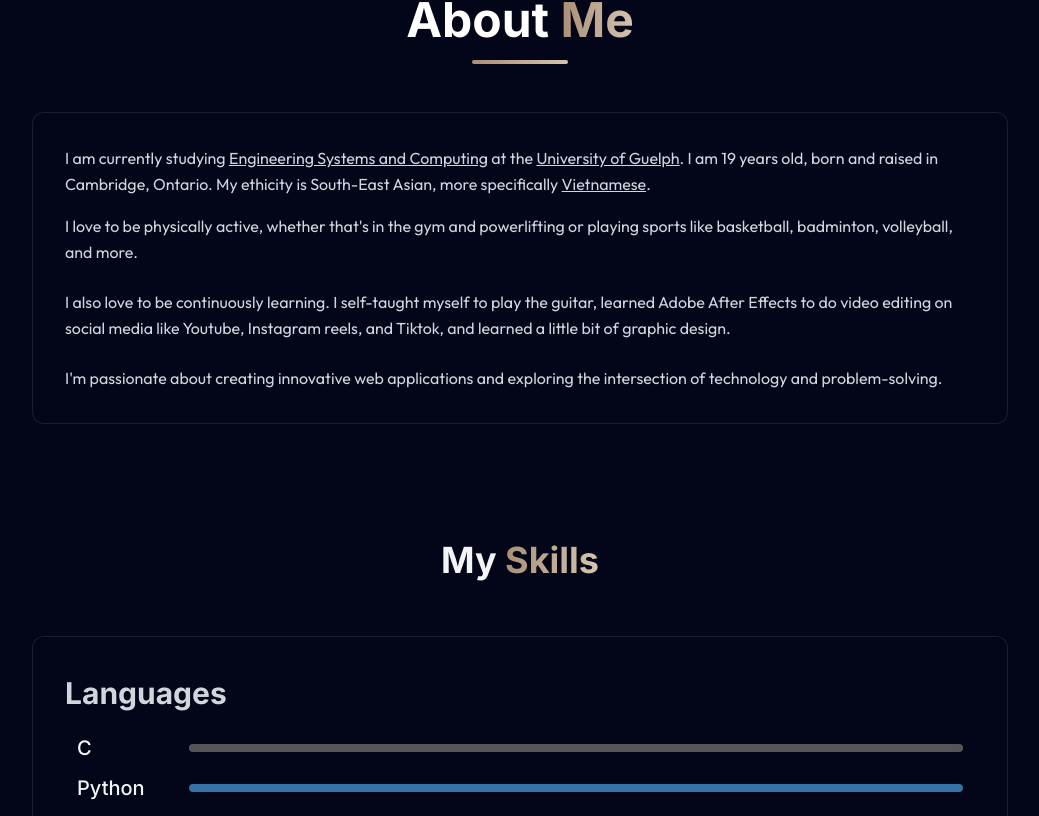
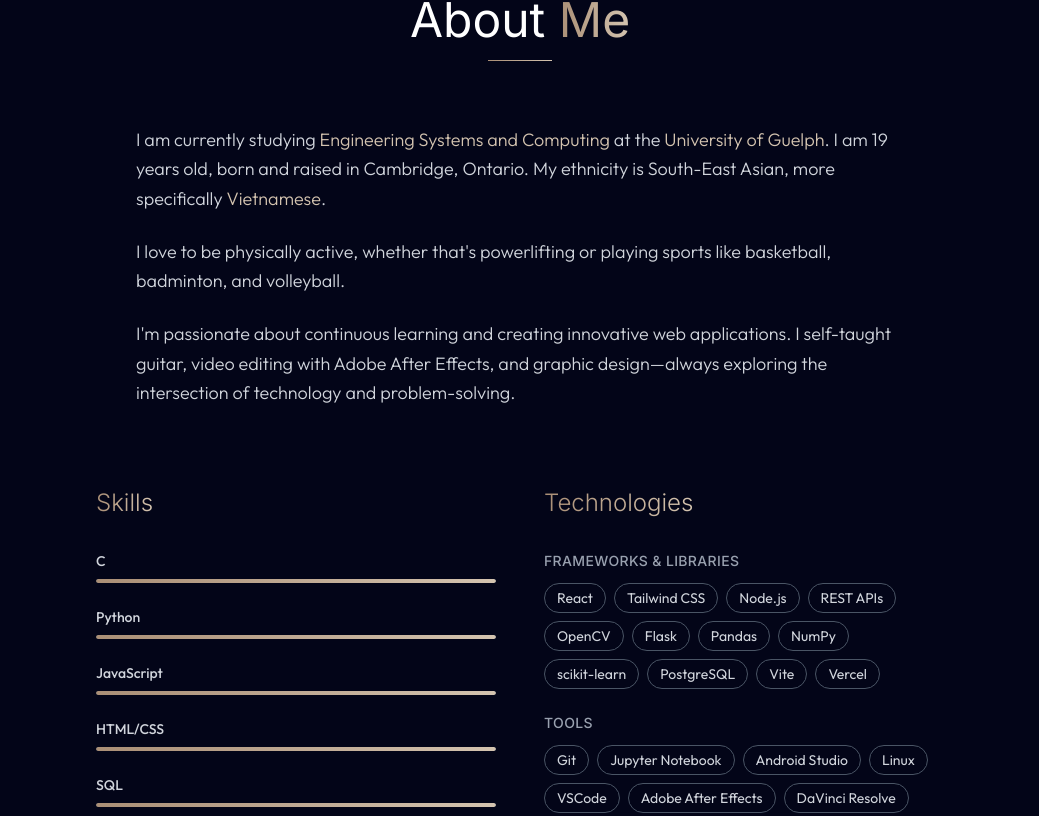
Before and after one commit to louisnguyenn/Louis-Personal-Portfolio, a React (Vite) app: page / in a window 1280 px wide. Shown: the part 884-1700 px from the top of the page, without its empty margins (120-1159 px from the left). Built offline with nearby package versions, Linux system fonts and the light colour scheme.

Commit message:
made about me more simple

```diff
--- a/src/components/sections/About.jsx
+++ b/src/components/sections/About.jsx
@@ -1,7 +1,68 @@
-import { ScrollReveal } from "../ScrollReveal";
 import { useState, useEffect, useRef } from "react";
 
-const SkillBar = ({ skill, color, percentage, delay = 0 }) => {
+const ScrollReveal = ({
+  children,
+  direction = "up",
+  distance = 50,
+  duration = 0.8,
+}) => {
+  const [isVisible, setIsVisible] = useState(false);
+  const ref = useRef(null);
+
+  useEffect(() => {
+    const observer = new IntersectionObserver(
+      ([entry]) => {
+        if (entry.isIntersecting) {
+          setIsVisible(true);
+        }
+      },
+      { threshold: 0.1 }
+    );
+
+    if (ref.current) {
+      observer.observe(ref.current);
+    }
+
+    return () => {
+      if (ref.current) {
+        observer.unobserve(ref.current);
+      }
+    };
+  }, []);
+
+  const getTransform = () => {
+    if (!isVisible) {
+      switch (direction) {
+        case "up":
+          return `translateY(${distance}px)`;
+        case "down":
+          return `translateY(-${distance}px)`;
+        case "left":
+          return `translateX(${distance}px)`;
+        case "right":
+          return `translateX(-${distance}px)`;
+        default:
+          return `translateY(${distance}px)`;
+      }
+    }
+    return "translateY(0)";
+  };
+
+  return (
+    <div
+      ref={ref}
+      style={{
+        transform: getTransform(),
+        opacity: isVisible ? 1 : 0,
+        transition: `all ${duration}s ease-out`,
+      }}
+    >
+      {children}
+    </div>
+  );
+};
+
+const SkillBar = ({ skill, percentage, delay = 0 }) => {
   const [isVisible, setIsVisible] = useState(false);
   const skillBarRef = useRef(null);
 
@@ -12,10 +73,7 @@ const SkillBar = ({ skill, color, percentage, delay = 0 }) => {
           setIsVisible(true);
         }
       },
-      {
-        threshold: 0.2, // trigger when x% of the element is visible
-        rootMargin: "0px 0px -50px 0px", // start animation 'x' number of px before element is fully in view
-      }
+      { threshold: 0.2 }
     );
 
     if (skillBarRef.current) {
@@ -30,50 +88,84 @@ const SkillBar = ({ skill, color, percentage, delay = 0 }) => {
   }, [isVisible]);
 
   return (
-    <div ref={skillBarRef} className="m-3 flex items-center gap-3">
-      <h2 className="font-medium text-xl min-w-[100px]">{skill}</h2>
-      <div className="flex-1 h-2 bg-gray-700 rounded overflow-hidden">
+    <div ref={skillBarRef} className="mb-6">
+      <div className="flex justify-between items-center mb-2">
+        <span className="text-gray-300 text-sm font-medium">{skill}</span>
+      </div>
+      <div className="w-full h-1 bg-gray-700 rounded-full overflow-hidden">
         <div
-          className={`h-full rounded transition-all duration-1000 ease-out will-change-transform ${
+          className={`h-full bg-gradient-to-r from-[#AA8F76] to-[#D4C4B0] rounded-full transition-all duration-1000 ease-out ${
             isVisible ? "translate-x-0" : "-translate-x-full"
           }`}
           style={{
-            backgroundColor: color,
             width: `${percentage}%`,
             transitionDelay: isVisible ? `${delay}ms` : "0ms",
           }}
-        ></div>
+        />
       </div>
     </div>
   );
 };
 
 export const About = () => {
+  const skills = [
+    { name: "C", percentage: 100 },
+    { name: "Python", percentage: 100 },
+    { name: "JavaScript", percentage: 100 },
+    { name: "HTML/CSS", percentage: 100 },
+    { name: "SQL", percentage: 100 },
+  ];
+
+  const technologies = [
+    "React",
+    "Tailwind CSS",
+    "Node.js",
+    "REST APIs",
+    "OpenCV",
+    "Flask",
+    "Pandas",
+    "NumPy",
+    "scikit-learn",
+    "PostgreSQL",
+    "Vite",
+    "Vercel",
+  ];
+
+  const tools = [
+    "Git",
+    "Jupyter Notebook",
+    "Android Studio",
+    "Linux",
+    "VSCode",
+    "Adobe After Effects",
+    "DaVinci Resolve",
+  ];
+
   return (
     <section
       id="about"
-      className="min-h-screen flex items-center justify-center py-12 md:py-20"
+      className="min-h-screen flex items-center justify-center py-20"
     >
-      <div className="max-w-5xl mx-auto px-4 sm:px-6">
-        <ScrollReveal direction="up" distance={50} duration={0.8}>
-          <h2 className="sm:text-3xl md:text-5xl font-bold mb-4 text-white text-center">
+      <div className="max-w-4xl mx-auto px-6">
+        <ScrollReveal>
+          <div className="text-center mb-16">
+            <h2 className="text-4xl md:text-5xl mb-4 text-white">
               About{" "}
               <span className="text-transparent bg-clip-text bg-gradient-to-r from-[#AA8F76] to-[#D4C4B0]">
                 Me
               </span>
             </h2>
-          <div className="w-24 h-1 bg-gradient-to-r from-[#AA8F76] to-[#D4C4B0] mx-auto rounded-full mb-8 md:mb-12"></div>
+            <div className="w-16 h-px bg-gradient-to-r from-[#AA8F76] to-[#D4C4B0] mx-auto" />
+          </div>
         </ScrollReveal>
 
-        {/* mobile: stack vertically, desktop: side by side */}
-        <div className="flex flex-col lg:flex-row gap-8 lg:gap-20 items-center lg:items-start">
-          <div className="relative rounded-xl p-6 sm:p-8 flex-1 bg-[#030518] border border-white/10">
-            <ScrollReveal direction="up" distance={50} duration={0.8}>
-              <p className="text-gray-300 mb-4 leading-relaxed text-sm sm:text-base">
+        <ScrollReveal delay={0.2}>
+          <div className="max-w-3xl mx-auto mb-20">
+            <p className="text-gray-300 mb-6 leading-relaxed text-lg font-light">
               I am currently studying{" "}
               <a
                 href="https://www.uoguelph.ca/programs/engineering-systems-and-computing/"
-                  className="underline transition-colors hover:text-white"
+                className="text-[#D4C4B0] hover:text-white transition-colors duration-300"
                 target="_blank"
                 rel="noopener noreferrer"
               >
@@ -82,17 +174,17 @@ export const About = () => {
               at the{" "}
               <a
                 href="https://www.uoguelph.ca/"
-                  className="underline transition-colors hover:text-white"
+                className="text-[#D4C4B0] hover:text-white transition-colors duration-300"
                 target="_blank"
                 rel="noopener noreferrer"
               >
                 University of Guelph
               </a>
               . I am 19 years old, born and raised in Cambridge, Ontario. My
-                ethicity is South-East Asian, more specifically{" "}
+              ethnicity is South-East Asian, more specifically{" "}
               <a
                 href="https://www.vietnam.travel/"
-                  className="underline transition-colors hover:text-white"
+                className="text-[#D4C4B0] hover:text-white transition-colors duration-300"
                 target="_blank"
               >
                 Vietnamese
@@ -100,161 +192,82 @@ export const About = () => {
               .
             </p>
 
-              <p className="text-gray-300 mb-6 leading-relaxed text-sm sm:text-base">
-                I love to be physically active, whether that's in the gym and
-                powerlifting or playing sports like basketball, badminton,
-                volleyball, and more.
+            <p className="text-gray-300 mb-6 leading-relaxed text-lg font-light">
+              I love to be physically active, whether that's powerlifting or
+              playing sports like basketball, badminton, and volleyball.
             </p>
 
-              <p className="text-gray-300 mb-6 leading-relaxed text-sm sm:text-base">
-                I also love to be continuously learning. I self-taught myself to
-                play the guitar, learned Adobe After Effects to do video editing
-                on social media like Youtube, Instagram reels, and Tiktok, and
-                learned a little bit of graphic design.
+            <p className="text-gray-300 leading-relaxed text-lg font-light">
+              I'm passionate about continuous learning and creating innovative
+              web applications. I self-taught guitar, video editing with Adobe
+              After Effects, and graphic design—always exploring the
+              intersection of technology and problem-solving.
             </p>
+          </div>
+        </ScrollReveal>
 
-              <p className="text-gray-300 leading-relaxed text-sm sm:text-base">
-                I'm passionate about creating innovative web applications and
-                exploring the intersection of technology and problem-solving.
-              </p>
-            </ScrollReveal>
-          </div>
-        </div>
-
-        {/* my skills */}
-        <div className="mt-25">
-          <ScrollReveal direction="up" distance={50} duration={0.8}>
-            <h2 className="sm:text-2xl md:text-4xl font-bold py-4 pl-0 text-center">
-              My{" "}
+        <div className="grid md:grid-cols-2 gap-12">
+          <ScrollReveal direction="right" delay={0.3}>
+            <div>
+              <h3 className="text-2xl font-light text-white mb-8">
                 <span className="text-transparent bg-clip-text bg-gradient-to-r from-[#AA8F76] to-[#D4C4B0]">
                   Skills
                 </span>
-            </h2>
-          </ScrollReveal>
+              </h3>
+              <div className="space-y-4">
+                {skills.map((skill, index) => (
+                  <SkillBar
+                    key={skill.name}
+                    skill={skill.name}
+                    percentage={skill.percentage}
+                    delay={index * 100}
+                  />
+                ))}
               </div>
-        <div className="mt-10 bg-[#030518] relative rounded-xl p-6 sm:p-8 border border-white/10">
-          <ScrollReveal direction="up" distance={50} duration={0.8}>
-            <h3 className="text-3xl font-bold text-gray-300 mb-4 leading-relaxed">
-              Languages
-            </h3>
-
-            <ScrollReveal direction="up" distance={50} duration={1}>
-              <SkillBar
-                skill="C"
-                color="#555555"
-                percentage={100}
-                delay={100}
-              />
+            </div>
           </ScrollReveal>
 
-            <ScrollReveal direction="up" distance={50} duration={1.2}>
-              <SkillBar
-                skill="Python"
-                color="#3572A5"
-                percentage={100}
-                delay={200}
-              />
-            </ScrollReveal>
-
-            <ScrollReveal direction="up" distance={50} duration={1.4}>
-              <SkillBar
-                skill="JavaScript"
-                color="#f1e05a"
-                percentage={100}
-                delay={300}
-              />
-            </ScrollReveal>
-
-            <ScrollReveal direction="up" distance={50} duration={1.6}>
-              <SkillBar
-                skill="HTML"
-                color="#e44b23"
-                percentage={100}
-                delay={400}
-              />
-            </ScrollReveal>
-
-            <ScrollReveal direction="up" distance={50} duration={1.8}>
-              <SkillBar
-                skill="CSS"
-                color="#563d7c"
-                percentage={100}
-                delay={500}
-              />
-            </ScrollReveal>
-
-            <ScrollReveal direction="up" distance={50} duration={2}>
-              <SkillBar
-                skill="SQL"
-                color="#dad8d8"
-                percentage={100}
-                delay={600}
-              />
-            </ScrollReveal>
-          </ScrollReveal>
-        </div>
-
-        <div className="flex flex-col lg:flex-row gap-8 lg:gap-9 items-center lg:items-start w-full">
-          <div className="flex w-full lg:flex-1 mt-13 bg-[#030518] relative rounded-xl p-6 sm:p-8 border border-white/10">
-            <ScrollReveal direction="right" distance={50} duration={1}>
-              <h3 className="text-3xl font-bold text-gray-300 mb-4 leading-relaxed">
-                Technologies and Frameworks
+          <ScrollReveal direction="left" delay={0.4}>
+            <div>
+              <h3 className="text-2xl font-light text-white mb-8">
+                <span className="text-transparent bg-clip-text bg-gradient-to-r from-[#AA8F76] to-[#D4C4B0]">
+                  Technologies
+                </span>
               </h3>
-              <div className="flex flex-wrap gap-2 mb-4">
-                {[
-                  "React",
-                  "Tailwind CSS",
-                  "HTML",
-                  "CSS",
-                  "Node.js",
-                  "REST APIs",
-                  "OpenCV",
-                  "Flask",
-                  "Pandas",
-                  "NumPy",
-                  "Matplotlib",
-                  "Seaborn",
-                  "scikit-learn",
-                  "PostgreSQL",
-                  "Vite",
-                  "Vercel",
-                ].map((tech, key) => (
+              <div className="space-y-6">
+                <div>
+                  <h4 className="text-sm font-medium text-gray-400 mb-3 uppercase tracking-wide">
+                    Frameworks & Libraries
+                  </h4>
+                  <div className="flex flex-wrap gap-2">
+                    {technologies.map((tech) => (
                       <span
-                    key={key}
-                    className="bg-[#AA8F76]/10 text-[#AA8F76] border border-[#AA8F76]/30 py-1 px-3 rounded-full text-sm hover:bg-blue-500/20 hover:shadow-[0_2px_8px_rgba(59,130,246,0.2)] transition duration-300"
+                        key={tech}
+                        className="text-gray-300 text-sm px-3 py-1 border border-gray-600 rounded-full hover:border-[#AA8F76] hover:text-[#D4C4B0] transition-colors duration-300"
                       >
                         {tech}
                       </span>
                     ))}
                   </div>
-            </ScrollReveal>
                 </div>
-
-          <div className="flex w-full lg:flex-1 mt-13 bg-[#030518] relative rounded-xl p-6 sm:p-8 border border-white/10">
-            <ScrollReveal direction="left" distance={50} duration={1}>
-              <h3 className="text-3xl font-bold text-gray-300 mb-4 leading-relaxed">
-                Developer and Design Tools
-              </h3>
-              <div className="flex flex-wrap gap-2 mb-4">
-                {[
-                  "Git",
-                  "Jupyter Notebook",
-                  "Android Studio",
-                  "Linux",
-                  "VSCode",
-                  "Adobe After Effects",
-                  "DaVinci Resolve",
-                ].map((tech, key) => (
+                <div>
+                  <h4 className="text-sm font-medium text-gray-400 mb-3 uppercase tracking-wide">
+                    Tools
+                  </h4>
+                  <div className="flex flex-wrap gap-2">
+                    {tools.map((tool) => (
                       <span
-                    key={key}
-                    className="bg-[#AA8F76]/10 text-[#AA8F76] border border-[#AA8F76]/30 py-1 px-3 rounded-full text-sm hover:bg-blue-500/20 hover:shadow-[0_2px_8px_rgba(59,130,246,0.2)] transition duration-300"
+                        key={tool}
+                        className="text-gray-300 text-sm px-3 py-1 border border-gray-600 rounded-full hover:border-[#AA8F76] hover:text-[#D4C4B0] transition-colors duration-300"
                       >
-                    {tech}
+                        {tool}
                       </span>
                     ))}
                   </div>
+                </div>
+              </div>
+            </div>
           </ScrollReveal>
-          </div>
         </div>
       </div>
     </section>
```
Lines whose indentation alone changed are shown as unchanged.
